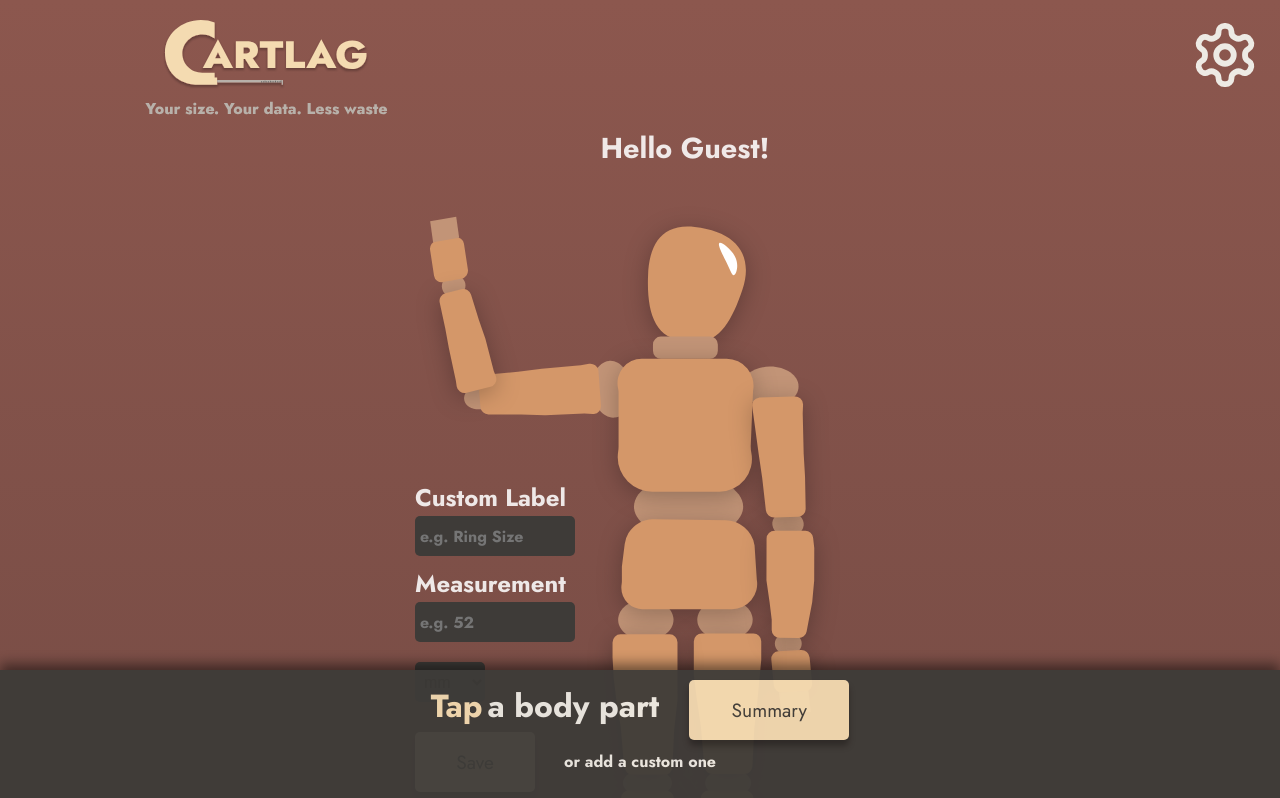
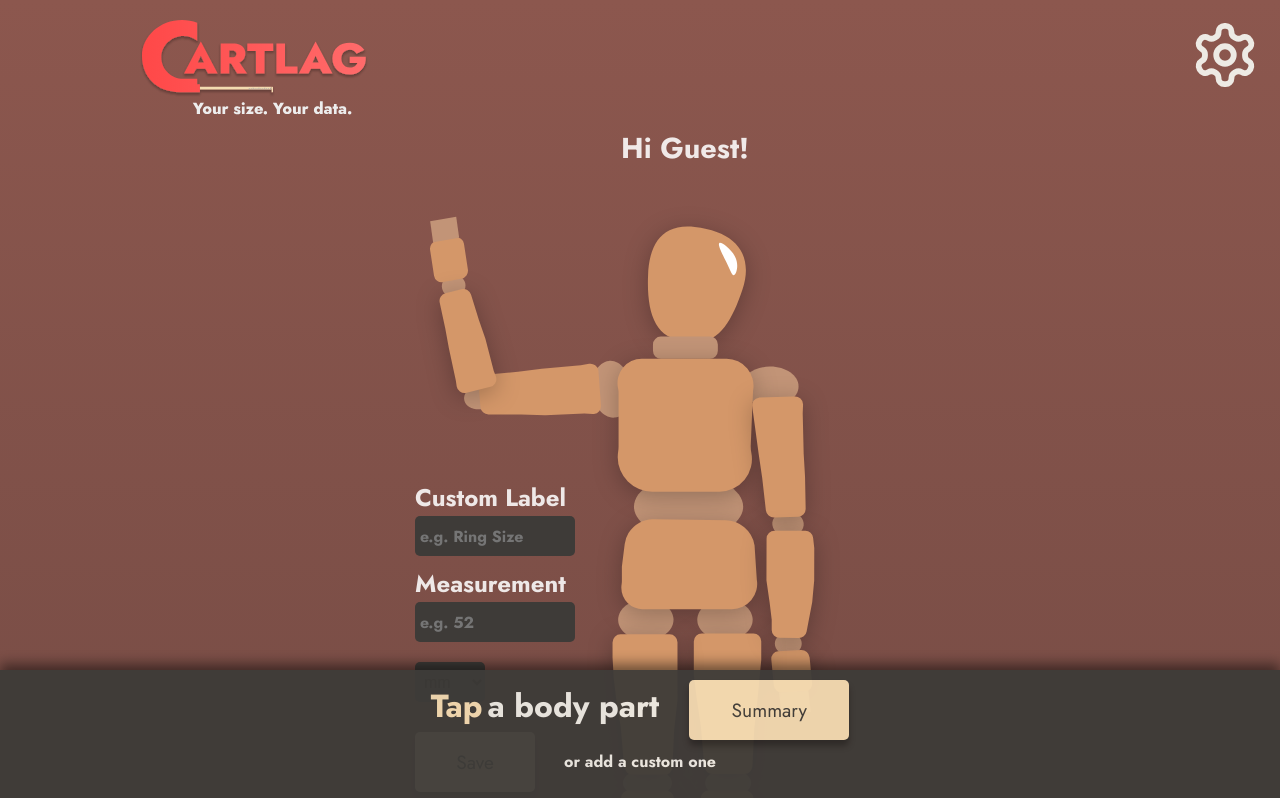
Before and after one commit to julsandstrom/Cartlag, a React (Vite) app: page / in a window 1280 px wide. Shown: the top 798 px of the page. Built offline with nearby package versions, Linux system fonts and the light colour scheme.

Commit message:
logo update

```diff
--- a/src/components/NameContainer.jsx
+++ b/src/components/NameContainer.jsx
@@ -2,7 +2,7 @@ const NameContainer = ({ nameValue }) => {
   return (
     <div className="name-container ">
       {nameValue ? (
-        <h2 className="hello-name">Hello {nameValue}!</h2>
+        <h2 className="hello-name">Hi {nameValue}!</h2>
       ) : (
         <h2 className="hello-name">
           <span className="lag-color hello">Hello </span> Guest!
```
Also changed, not shown: src/assets/logotype.svg.
